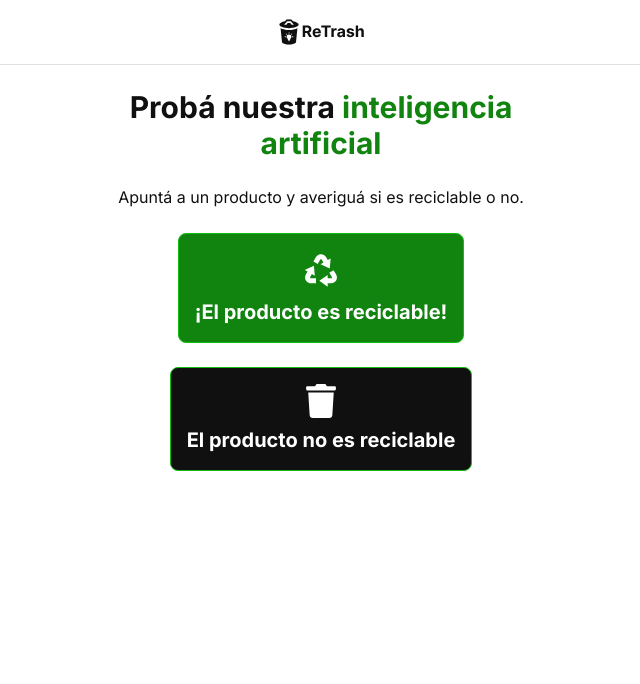
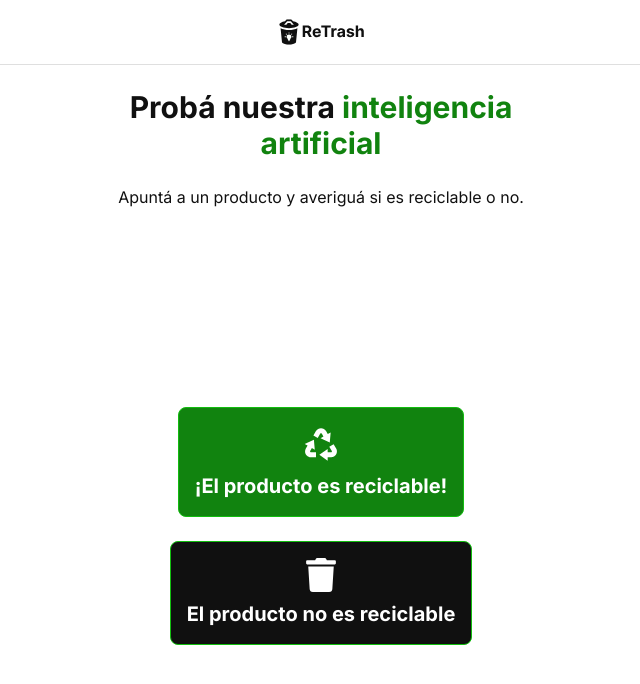
Before and after one commit to lgaieta/retrash-page, a Next.js app: page / in a window 1280 px wide. Shown: the top 684 px of the page, without its empty margins (319-959 px from the left). Built offline with nearby package versions, Linux system fonts and the light colour scheme; no server answers.

Commit message:
Temporal

```diff
--- a/app/page.tsx
+++ b/app/page.tsx
@@ -1,20 +1,32 @@
-import Image from 'next/image'
-import { RiRecycleFill } from 'react-icons/ri'
-import { FaTrash } from 'react-icons/fa'
+import { RiRecycleFill } from "react-icons/ri";
+import { FaTrash } from "react-icons/fa";
+import Webcam from "react-webcam";
 
 export default function Home() {
     return (
         <main className="flex flex-col gap-6 items-center pt-6 text-dark px-6 max-w-[500px]">
-            <h1 className='text-3xl font-bold text-center'>Probá nuestra <em className='text-accent-dark not-italic'>inteligencia artificial</em></h1>
-            <p className='text-base text-center'>Apuntá a un producto y averiguá si es reciclable o no.</p>
-            <div className='flex flex-col w-max justify-center items-center p-4 rounded-lg bg-accent-dark text-white border border-accent gap-2'>
+            <h1 className="text-3xl font-bold text-center">
+                Probá nuestra{" "}
+                <em className="text-accent-dark not-italic">
+                    inteligencia artificial
+                </em>
+            </h1>
+            <p className="text-base text-center">
+                Apuntá a un producto y averiguá si es reciclable o no.
+            </p>
+            <Webcam />
+            <div className="flex flex-col w-max justify-center items-center p-4 rounded-lg bg-accent-dark text-white border border-accent gap-2">
                 <RiRecycleFill size={40} color="#FFFFFF" />
-                <p className='text-xl font-bold text-center'>¡El producto es reciclable!</p>
+                <p className="text-xl font-bold text-center">
+                    ¡El producto es reciclable!
+                </p>
             </div>
-            <div className='flex flex-col w-max justify-center items-center p-4 rounded-lg bg-dark text-white border border-accent gap-2'>
+            <div className="flex flex-col w-max justify-center items-center p-4 rounded-lg bg-dark text-white border border-accent gap-2">
                 <FaTrash size={34} color="#FFFFFF" />
-                <p className='text-xl font-bold text-center'>El producto no es reciclable</p>
+                <p className="text-xl font-bold text-center">
+                    El producto no es reciclable
+                </p>
             </div>
         </main>
-    )
+    );
 }
```
Also changed, not shown: package.json (+5 -4 lines), .prettierrc.json (added), 1 other file (tests, documents, lock files or other folders).
